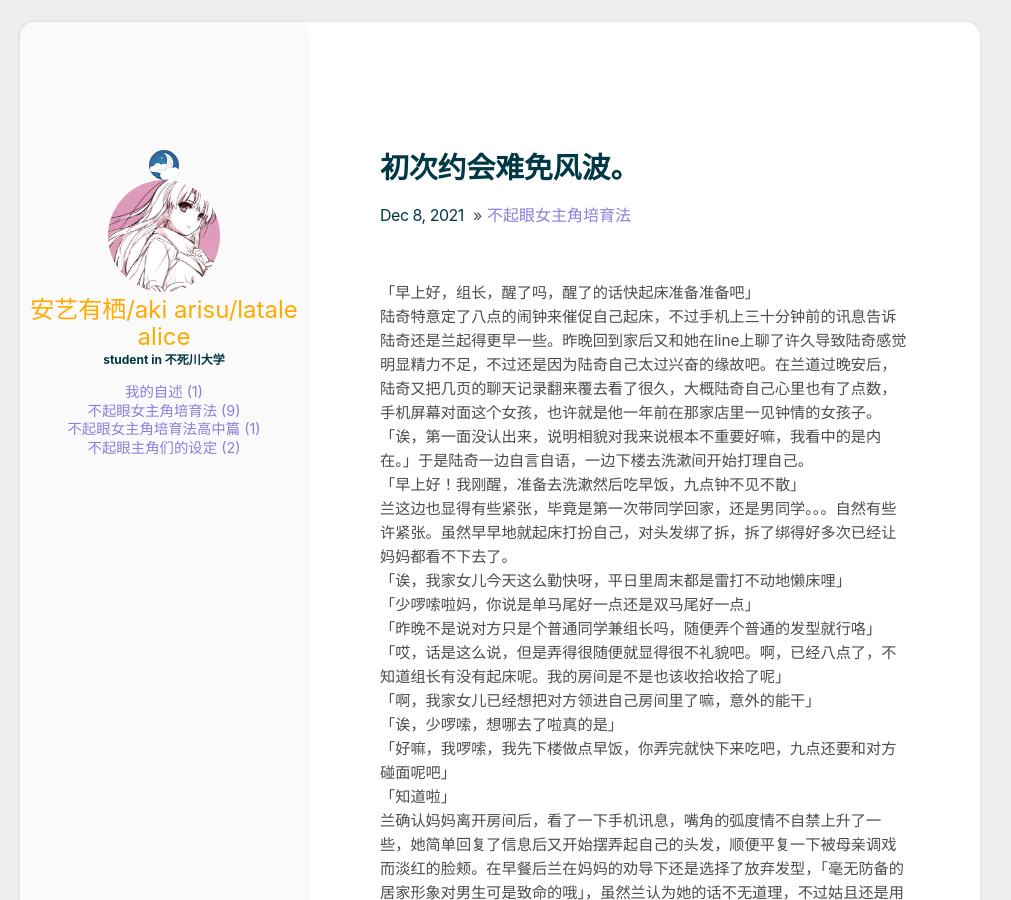
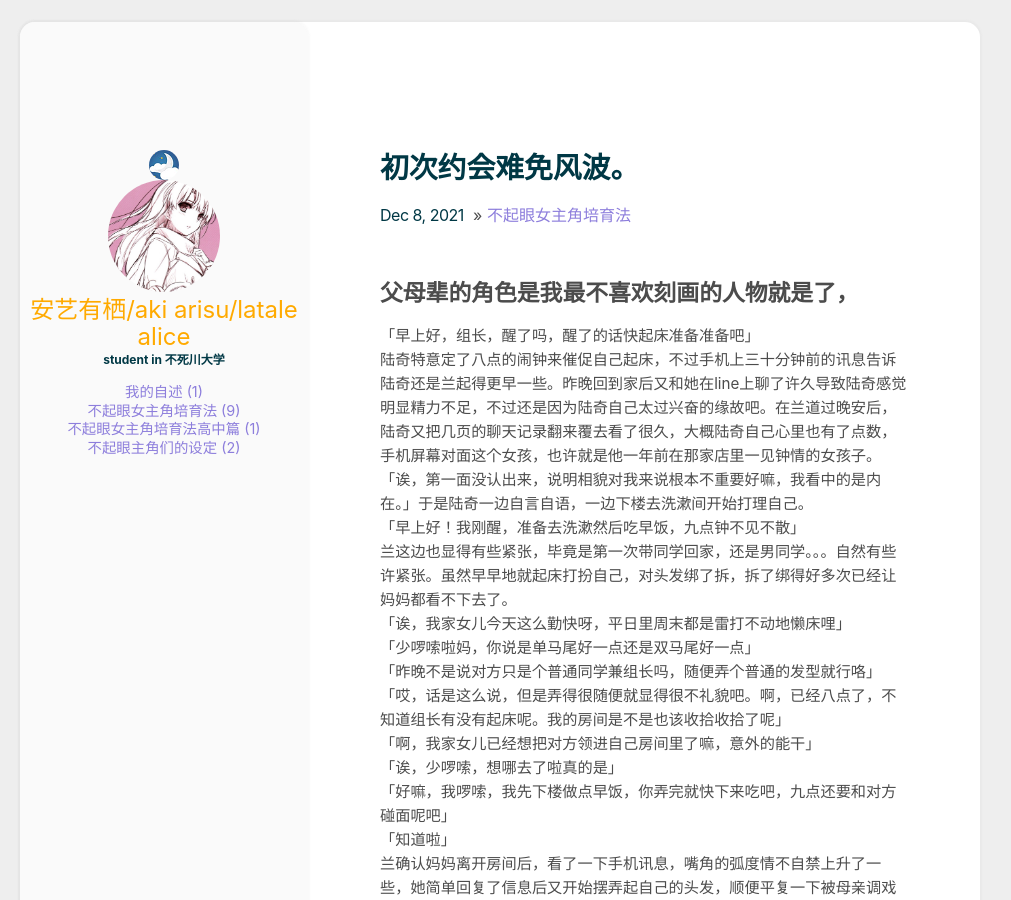
Before and after one commit to latalealice/latalealice.github.io, a Jekyll site: the page built from _posts/2021-12-8-初次约会难免风波.md, in a window 1280 px wide and 900 px high. Shown: the whole window, without its empty margins (140-1151 px from the left). Built offline with Jekyll 4.4.1, drawn with Linux system fonts in a browser that asks for light colours.

Commit message:
Update 2021-12-8-初次约会难免风波.md

```diff
--- a/_posts/2021-12-8-初次约会难免风波.md
+++ b/_posts/2021-12-8-初次约会难免风波.md
@@ -3,6 +3,7 @@ layout: post
 category: 不起眼女主角培育法
 title: 初次约会难免风波。
 ---
+## 父母辈的角色是我最不喜欢刻画的人物就是了，
 「早上好，组长，醒了吗，醒了的话快起床准备准备吧」
 陆奇特意定了八点的闹钟来催促自己起床，不过手机上三十分钟前的讯息告诉陆奇还是兰起得更早一些。昨晚回到家后又和她在line上聊了许久导致陆奇感觉明显精力不足，不过还是因为陆奇自己太过兴奋的缘故吧。在兰道过晚安后，陆奇又把几页的聊天记录翻来覆去看了很久，大概陆奇自己心里也有了点数，手机屏幕对面这个女孩，也许就是他一年前在那家店里一见钟情的女孩子。「诶，第一面没认出来，说明相貌对我来说根本不重要好嘛，我看中的是内在。」于是陆奇一边自言自语，一边下楼去洗漱间开始打理自己。
 「早上好！我刚醒，准备去洗漱然后吃早饭，九点钟不见不散」
```
